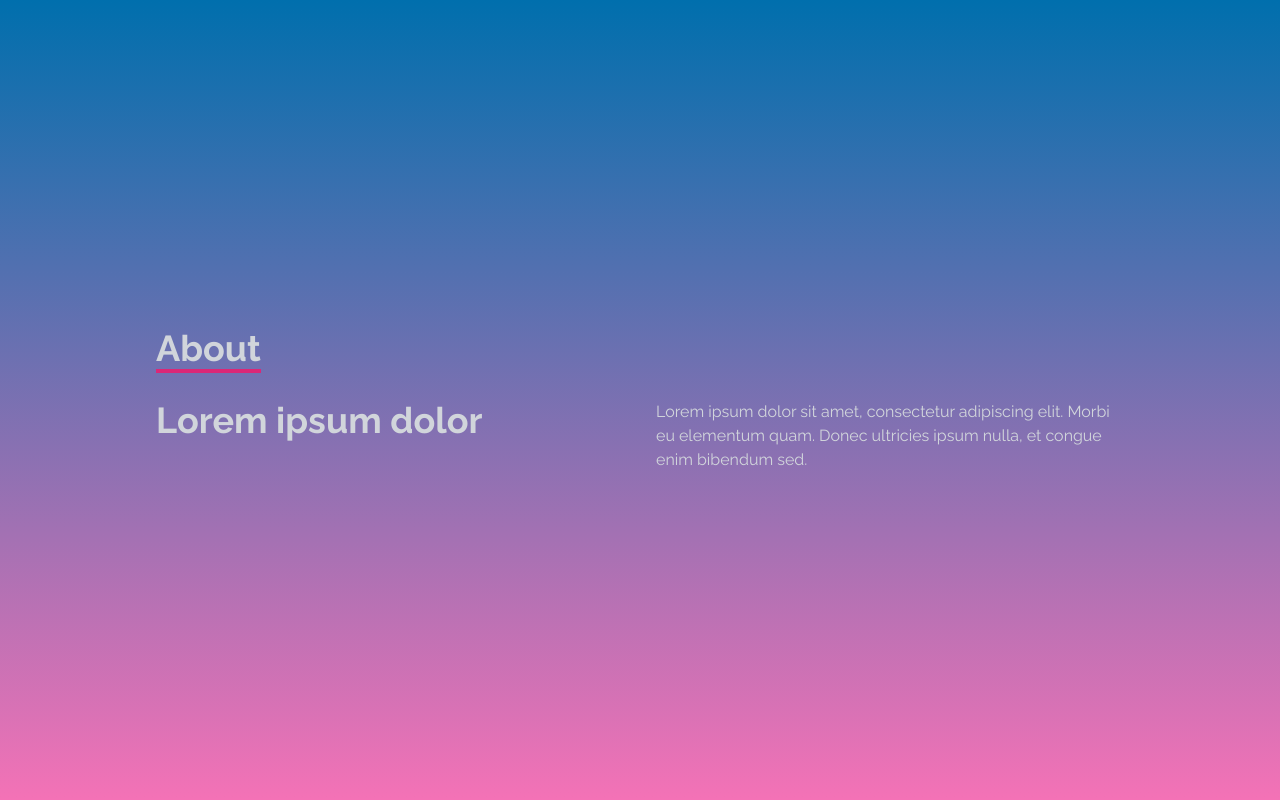
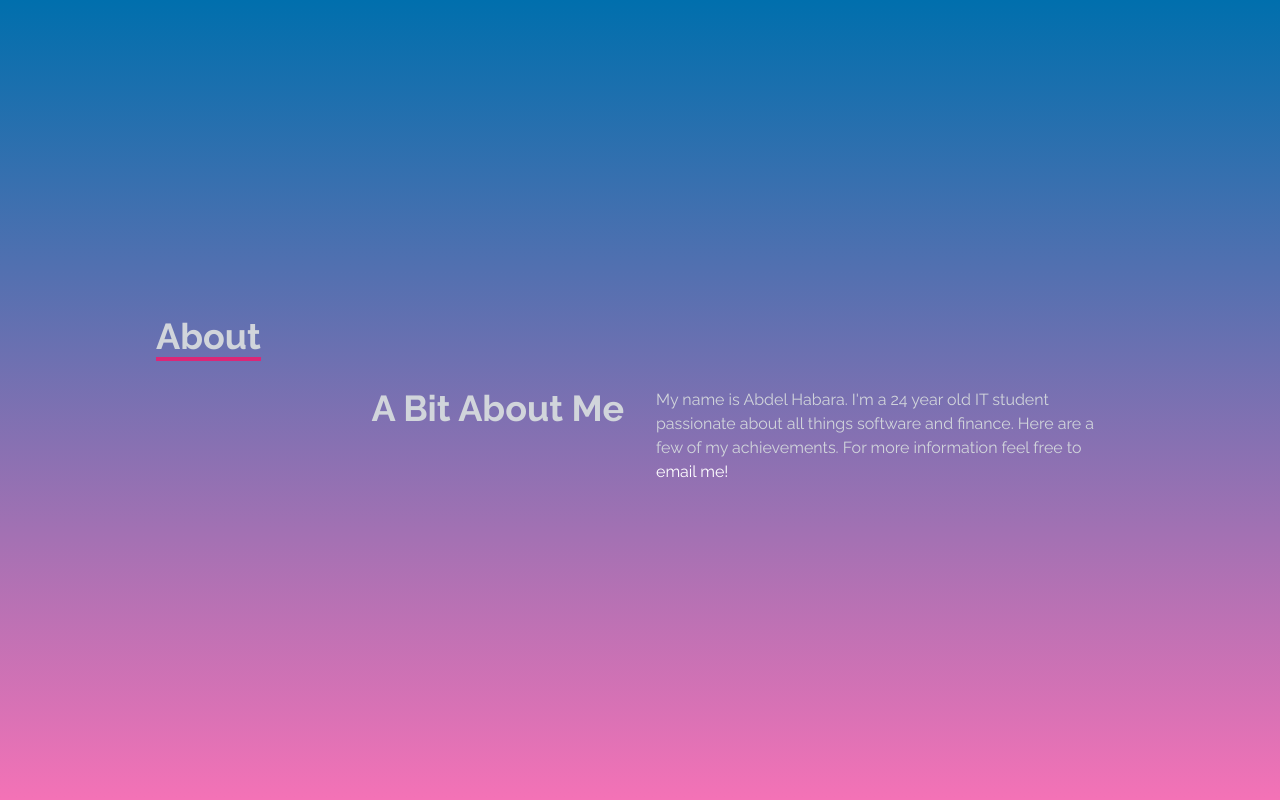
Before and after one commit to Ahabara/Ahabara.github.io, a React (Create React App) app: page / in a window 1280 px wide. Shown: the part 800-1600 px from the top of the page. Built offline with nearby package versions, Linux system fonts and the light colour scheme.

Commit message:
filled info

```diff
--- a/src/components/About.jsx
+++ b/src/components/About.jsx
@@ -13,14 +13,16 @@ const About = () => {
                     <div></div>
                 </div>
                 <div className="max-w-[1000px] w-full grid sm:grid-cols-2 gap-8 px-4">
-                    <div className="sm:text right text-4xl font-bold">
+                    <div className="sm:text-right inline text-4xl font-bold ">
                         <p>
-                            Lorem ipsum dolor
+                            A Bit About Me
                         </p>
                     </div>
                     <div>
                         <p>
-                            Lorem ipsum dolor sit amet, consectetur adipiscing elit. Morbi eu elementum quam. Donec ultricies ipsum nulla, et congue enim bibendum sed.
+                            My name is Abdel Habara. I'm a 24 year old IT student passionate about all things software
+                            and finance. Here are a few of my achievements. For more information feel free to <a
+                            style={{color: '#ffffff'}} href='mailto:abdelsalam.habara1997@gmail.com'> email me!</a>
                         </p>
                     </div>
                 </div>
```
Lines whose indentation alone changed are shown as unchanged.
